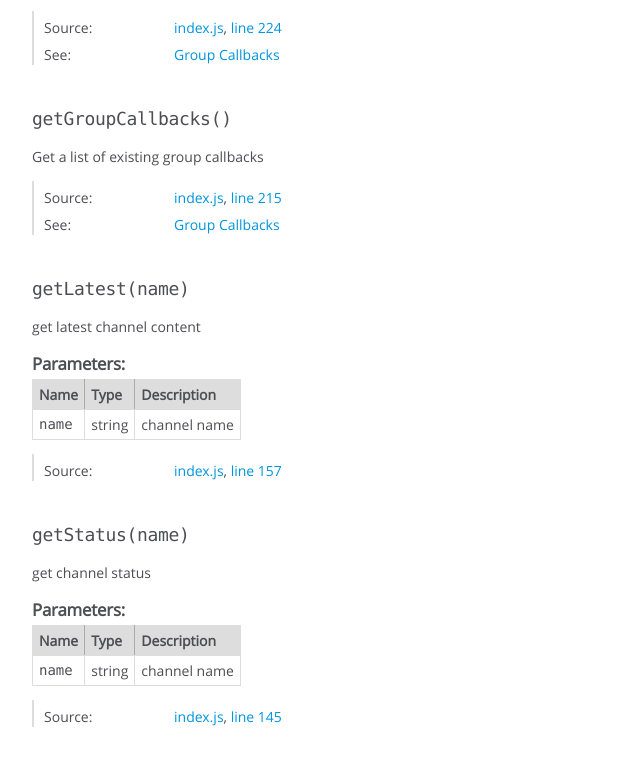
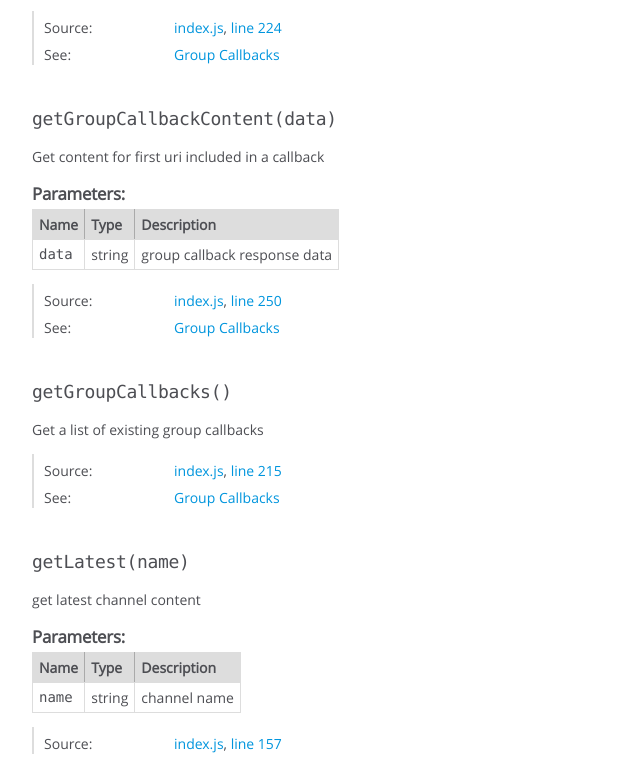
Before and after one commit to flightstats/node-datahub, a website: page docs/Datahub.html in a window 1280 px wide. Shown: the part 3351-4120 px from the top of the page, without its empty margins (0-640 px from the left). Drawn offline with Linux system fonts and the light colour scheme.

Commit message:
Documentation of groupcall back content method.

```diff
--- a/docs/Datahub.html
+++ b/docs/Datahub.html
@@ -1886,14 +1886,14 @@
 
 
 
-    <h4 class="name" id="getGroupCallbacks"><span class="type-signature"></span>getGroupCallbacks<span class="signature">()</span><span class="type-signature"></span></h4>
+    <h4 class="name" id="getGroupCallbackContent"><span class="type-signature"></span>getGroupCallbackContent<span class="signature">(data)</span><span class="type-signature"></span></h4>
 
 
 
 
 
 <div class="description">
-    Get a list of existing group callbacks
+    Get content for first uri included in a callback
 </div>
 
 
@@ -1902,6 +1902,55 @@
 
 
 
+
+
+    <h5>Parameters:</h5>
+
+
+<table class="params">
+    <thead>
+    <tr>
+
+        <th>Name</th>
+
+
+        <th>Type</th>
+
+
+
+
+
+        <th class="last">Description</th>
+    </tr>
+    </thead>
+
+    <tbody>
+
+
+        <tr>
+
+                <td class="name"><code>data</code></td>
+
+
+            <td class="type">
+
+
+<span class="param-type">string</span>
+
+
+
+            </td>
+
+
+
+
+
+            <td class="description last">group callback response data</td>
+        </tr>
+
+
+    </tbody>
+</table>
 
 
 
@@ -1937,7 +1986,7 @@
 
     <dt class="tag-source">Source:</dt>
     <dd class="tag-source"><ul class="dummy"><li>
-        <a href="index.js.html">index.js</a>, <a href="index.js.html#line215">line 215</a>
+        <a href="index.js.html">index.js</a>, <a href="index.js.html#line250">line 250</a>
     </li></ul></dd>
 
 
@@ -1975,6 +2024,95 @@
 
 
 
+    <h4 class="name" id="getGroupCallbacks"><span class="type-signature"></span>getGroupCallbacks<span class="signature">()</span><span class="type-signature"></span></h4>
+
+
+
+
+
+<div class="description">
+    Get a list of existing group callbacks
+</div>
+
+
+
+
+
+
+
+
+
+
+
+
+
+<dl class="details">
+
+
+
+
+
+
+
+
+
+
+
+
+
+
+
+
+
+
+
+
+
+
+
+
+
+
+    <dt class="tag-source">Source:</dt>
+    <dd class="tag-source"><ul class="dummy"><li>
+        <a href="index.js.html">index.js</a>, <a href="index.js.html#line215">line 215</a>
+    </li></ul></dd>
+
+
+
+
+
+    <dt class="tag-see">See:</dt>
+    <dd class="tag-see">
+        <ul>
+            <li><a href="https://github.com/flightstats/hub#group-callback">Group Callbacks</a></li>
+        </ul>
+    </dd>
+
+
+
+</dl>
+
+
+
+
+
+
+
+
+
+
+
+
+
+
+
+
+
+
+
+
+
     <h4 class="name" id="getLatest"><span class="type-signature"></span>getLatest<span class="signature">(name)</span><span class="type-signature"></span></h4>
 
 
@@ -2254,7 +2392,7 @@
 <br class="clear">
 
 <footer>
-    Documentation generated by <a href="https://github.com/jsdoc3/jsdoc">JSDoc 3.3.2</a> on Tue Sep 01 2015 14:33:52 GMT-0700 (PDT)
+    Documentation generated by <a href="https://github.com/jsdoc3/jsdoc">JSDoc 3.3.2</a> on Tue Sep 01 2015 15:54:19 GMT-0700 (PDT)
 </footer>
 
 <script> prettyPrint(); </script>
--- a/index.js
+++ b/index.js
@@ -244,6 +244,8 @@ Datahub.prototype.deleteGroupCallback = function(name){
 
 /**
  * Get content for first uri included in a callback
+ * @see {@link https://github.com/flightstats/hub#group-callback|Group Callbacks}
+ * @param {string} data - group callback response data
  */
 Datahub.prototype.getGroupCallbackContent = function(data) {
   if (!data || !data.uris || !data.uris[0]) {
@@ -253,6 +255,6 @@ Datahub.prototype.getGroupCallbackContent = function(data) {
     var url = data.uris[0];
     return this._crud(url, 'GET');
   }
-}
+};
 
 module.exports = Datahub;
--- a/package.json
+++ b/package.json
@@ -1,6 +1,6 @@
 {
   "name": "node-datahub",
-  "version": "1.0.8",
+  "version": "1.0.9",
   "description": "Client for FlightStats DataHub",
   "main": "index.js",
   "scripts": {
```
Also changed, not shown: docs/index.html (+1 -1 lines), docs/index.js.html (+16 -1 lines).
